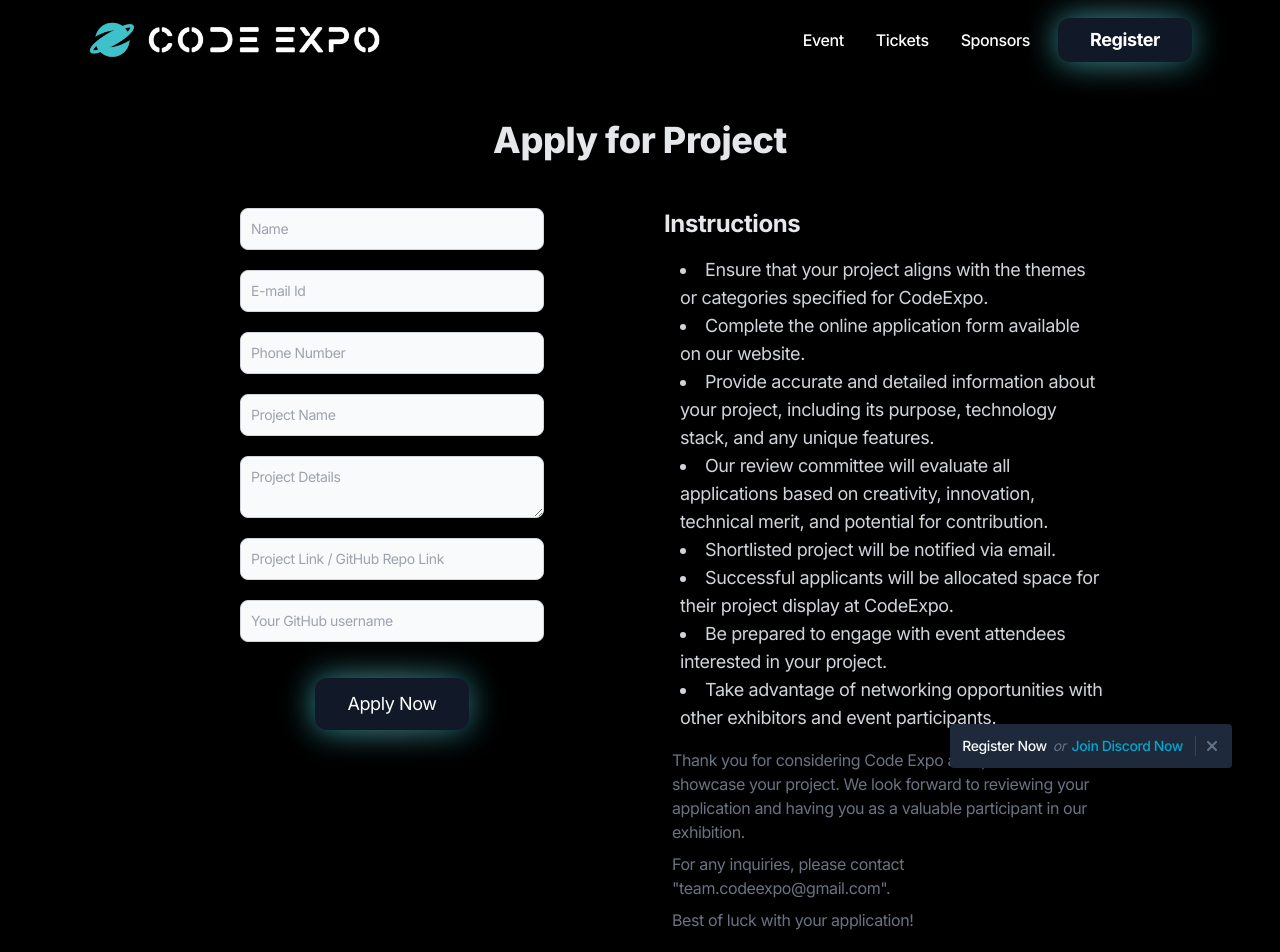
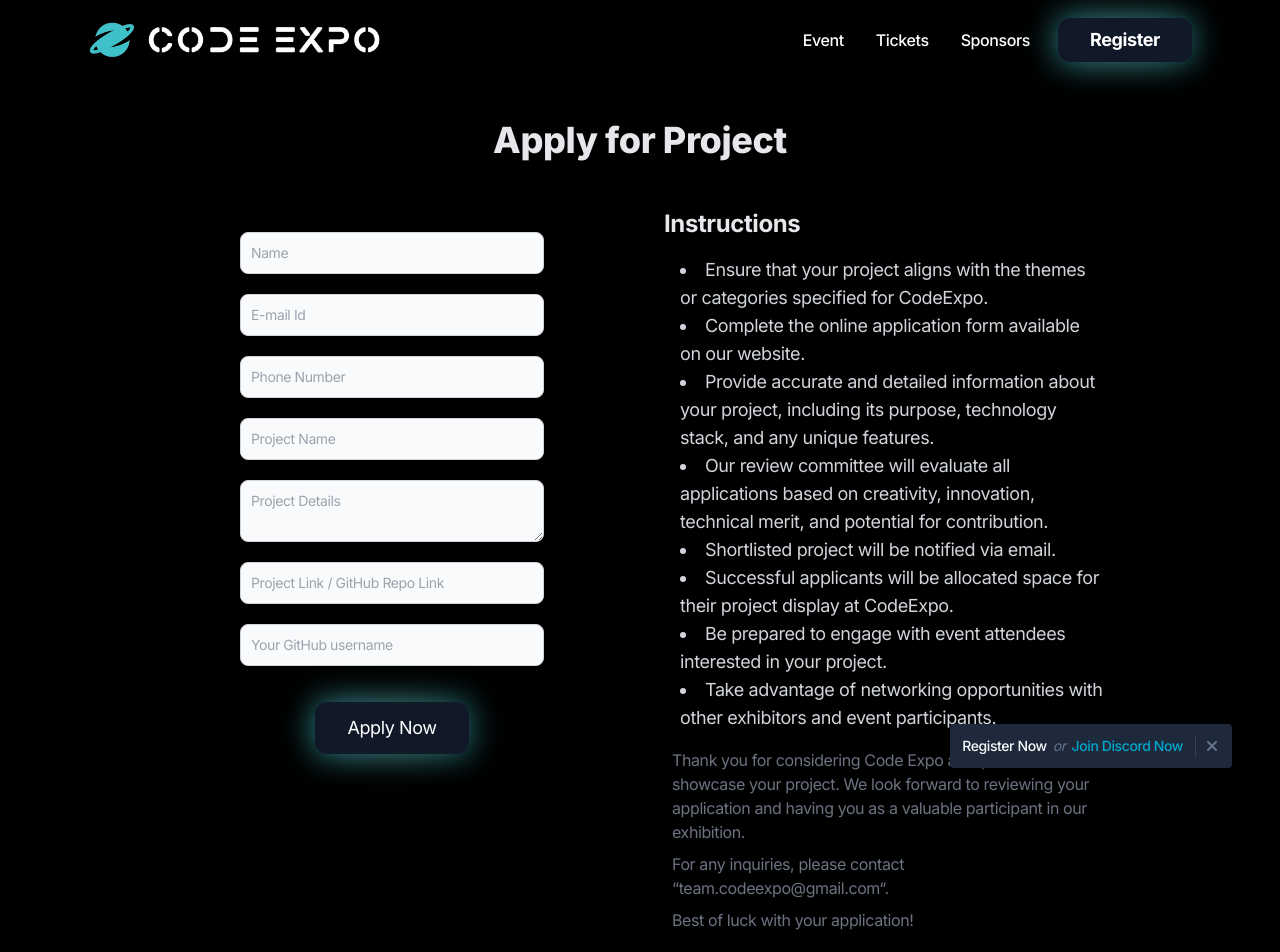
Before and after one commit to rohankumarchaudhary67/codeexpo, a Next.js app: page /apply-for-project in a window 1280 px wide. Shown: the top 952 px of the page. Built offline with nearby package versions, Linux system fonts and the light colour scheme.

Commit message:
refactor: Replace double quotes with &ldquo; for improved HTML compatibility

```diff
--- a/src/components/project-form.tsx
+++ b/src/components/project-form.tsx
@@ -7,7 +7,7 @@ export default function Project_Form() {
                 <h1 className="mb-8 font-extrabold text-4xl" data-aos="fade-up">Apply for Project</h1>
                 <div className="grid grid-cols-1 md:grid-cols-2 gap-8 pt-4">
                     <section data-aos="fade-rght">
-                        <section className="md:mx-20 mx-6 text-center">
+                        <section className="md:mx-20 mx-6 text-center md:mt-6">
                             <div className="mb-5">
                                 <input type="email" id="email" className="bg-gray-50 border border-gray-300 text-gray-900 text-sm rounded-lg focus:ring-blue-500 focus:border-blue-500 block w-full p-2.5 dark:bg-gray-700 dark:border-gray-600 dark:placeholder-gray-400 dark:text-white dark:focus:ring-blue-500 dark:focus:border-blue-500" placeholder="Name" required />
                             </div>
@@ -54,7 +54,7 @@ export default function Project_Form() {
                                 <li>Take advantage of networking opportunities with other exhibitors and event participants.</li>
                             </ul>
                             <p className="px-2 md:pl-2 pt-4 text-gray-500">Thank you for considering Code Expo as a platform to showcase your project. We look forward to reviewing your application and having you as a valuable participant in our exhibition.</p>
-                            <p className="px-2 md:pl-2 pt-2 text-gray-500">For any inquiries, please contact "team.codeexpo@gmail.com".</p>
+                            <p className="px-2 md:pl-2 pt-2 text-gray-500">For any inquiries, please contact &ldquo;team.codeexpo@gmail.com&ldquo;.</p>
                             <p className="px-2 md:pl-2 pt-2 text-gray-500">Best of luck with your application!</p>
                         </div>
                     </aside>
```
